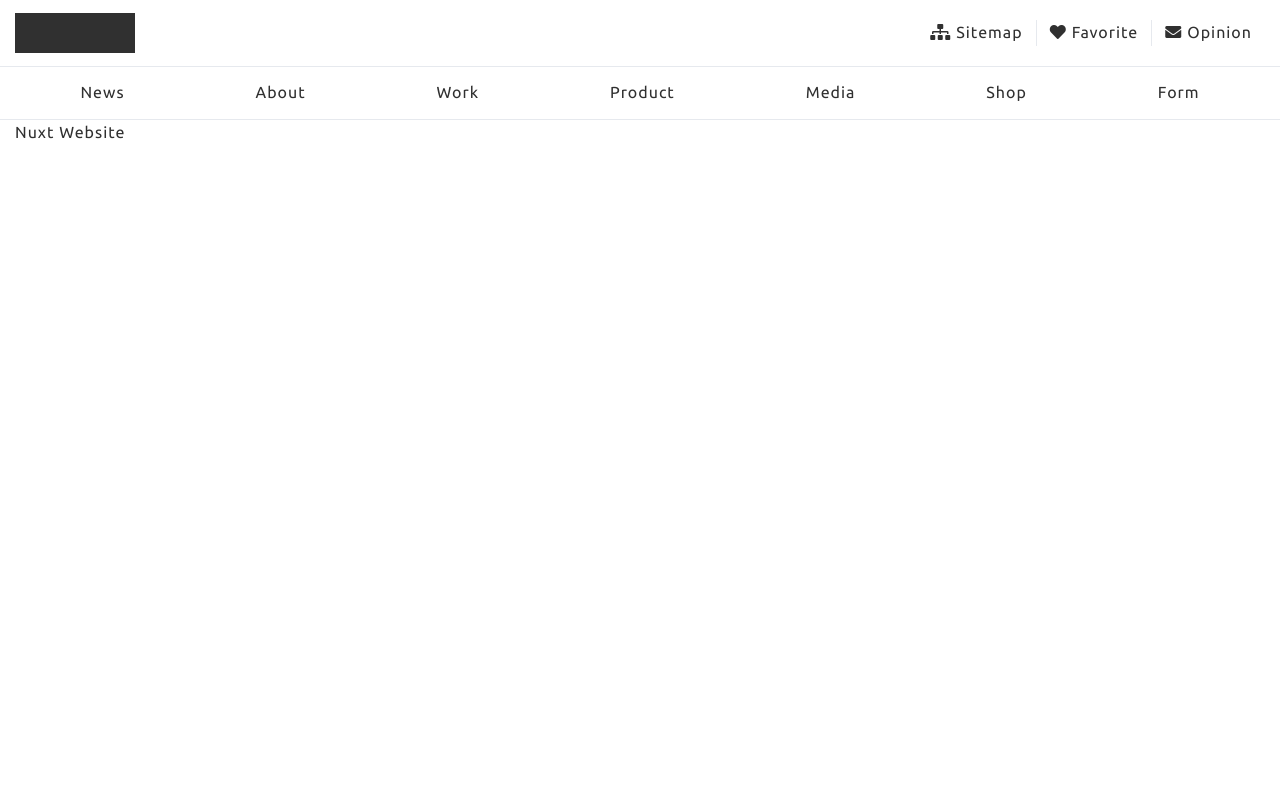
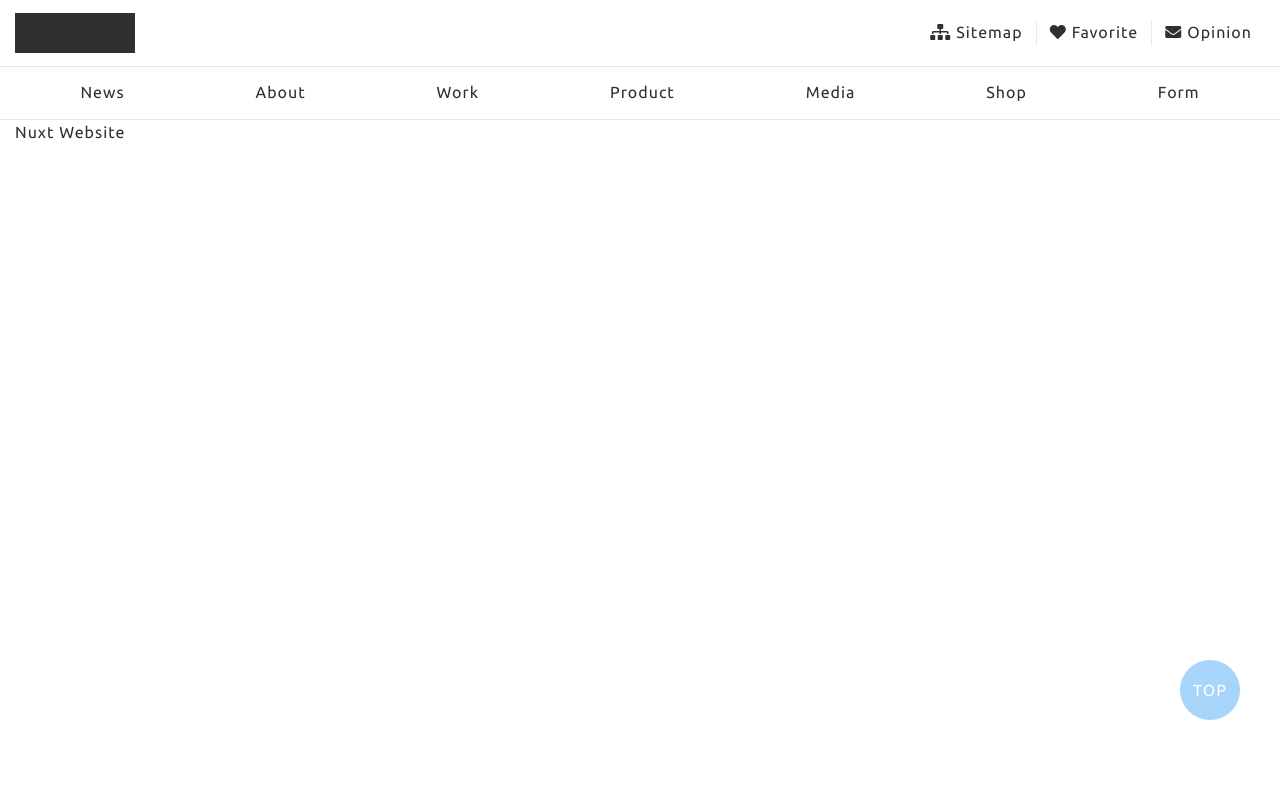
Before and after one commit to waveciou/nuxt-web-template, a Nuxt app: page / in a window 1280 px wide. Shown: the top 800 px of the page. Built offline with nearby package versions, Linux system fonts and the light colour scheme.

Commit message:
Make a website

```diff
--- a/assets/scss/main.scss
+++ b/assets/scss/main.scss
@@ -27,9 +27,7 @@
 body {
   line-height: 1.6em;
   letter-spacing: 1px;
-  overflow-y: auto;
-  overflow-x: hidden;
-  -webkit-overflow-scrolling: touch;
+
   background-color: $color-white;
   position: relative;
   font-family: $font-family;
@@ -51,5 +49,5 @@ body {
 }
 
 .main {
-  min-height: 730px;
+  min-height: 1000px;
 }
--- /dev/null
+++ b/components/model/menu-mobile.vue
@@ -0,0 +1,18 @@
+<template>
+
+</template>
+
+<script>
+  export default {
+    data() {
+      return {
+
+      }
+    }
+  }
+</script>
+
+<style lang="scss" scoped>
+  @import "~/assets/scss/utils/_utils.scss";
+
+</style>
--- a/layouts/default.vue
+++ b/layouts/default.vue
@@ -1,12 +1,19 @@
 <template>
   <div class="wrapper">
     <noscript-component />
-    <header-component />
-    <menu-component />
-    <transition name="fade" >
-      <nuxt />
-    </transition>
-    <footer-component />
+    <div class="wrapper__page" @scroll="onScrollHandler($event)">
+      <header-component :scrollValue="scrollValue" />
+      <menu-component />
+      <transition name="fade" >
+        <nuxt />
+      </transition>
+      <footer-component />
+      <div class="float-block">
+        <a href="javascript:;" class="float-block__top-btn" @click.stop="scrollToTop">TOP</a>
+      </div>
+    </div>
+    <div class="mobile-menu__overlay"></div>
+    <mobile-menu-component />
   </div>
 </template>
 
@@ -15,23 +22,75 @@ import noscript from '~/components/model/noscript.vue';
 import header from '~/components/model/header.vue';
 import menu from '~/components/model/menu.vue';
 import footer from '~/components/model/footer.vue';
+import mobileMenu from '~/components/model/menu-mobile.vue';
 
 export default {
   data() {
     return {
-
+      scrollValue: 0
     }
   },
   components: {
     'noscript-component': noscript,
     'header-component': header,
     'menu-component': menu,
-    'footer-component': footer
+    'footer-component': footer,
+    'mobile-menu-component': mobileMenu
   },
+  methods: {
+    onScrollHandler(el) {
+      this.scrollValue = el.srcElement.scrollTop;
+    },
+    scrollToTop() {
+      // let $wrapperPage = document.querySelector('.wrapper__page');
+
+      // Velocity($wrapperPage, 'scroll', {
+      //   duration: 800,
+      //   offset: 0,
+      //   mobileHA: false
+      // });
+    }
+  }
 }
 </script>
 
-<style lang="scss" scoped>
+<style lang="scss">
   @import "~/assets/scss/utils/_utils.scss";
 
+  html, body,
+  #__nuxt, #__layout, .wrapper {
+    width: 100%;
+    height: 100%;
+    overflow: hidden;
+  }
+
+  .wrapper__page {
+    width: 100%;
+    height: 100%;
+    position: relative;
+    overflow-y: auto;
+    overflow-x: hidden;
+    -webkit-overflow-scrolling: touch;
+    -o-overflow-scrolling: touch;
+  }
+
+  .float-block {
+    position: fixed;
+    right: 40px;
+    bottom: 80px;
+  }
+
+  .float-block__top-btn {
+    width: 60px;
+    height: 60px;
+    display: block;
+    border-radius: 100%;
+    text-align: center;
+    line-height: 60px;
+    background-color: $color-blue;
+    color: $color-white;
+    opacity: 0.5;
+    transition: opacity 0.4s;
+  }
+
 </style>
--- a/nuxt.config.js
+++ b/nuxt.config.js
@@ -34,7 +34,8 @@ export default {
       { rel: 'icon', type: 'image/x-icon', href: './_resources/favicon/favicon.ico' }
     ],
     script: [
-      { src: './_resources/js/polyfill.min.js'}
+      { src: './_resources/js/polyfill.min.js' },
+      { src: 'https://cdnjs.cloudflare.com/ajax/libs/velocity/1.5.2/velocity.min.js' }
     ]
   },
   loading: { color: '#fff' },
--- a/package.json
+++ b/package.json
@@ -11,8 +11,8 @@
     "lint": "eslint --ext .js,.vue --ignore-path .gitignore ."
   },
   "dependencies": {
-    "nuxt": "^2.0.0",
-    "@nuxtjs/axios": "^5.3.6"
+    "@nuxtjs/axios": "^5.3.6",
+    "nuxt": "^2.0.0"
   },
   "devDependencies": {
     "@nuxtjs/eslint-config": "^2.0.0",
```
